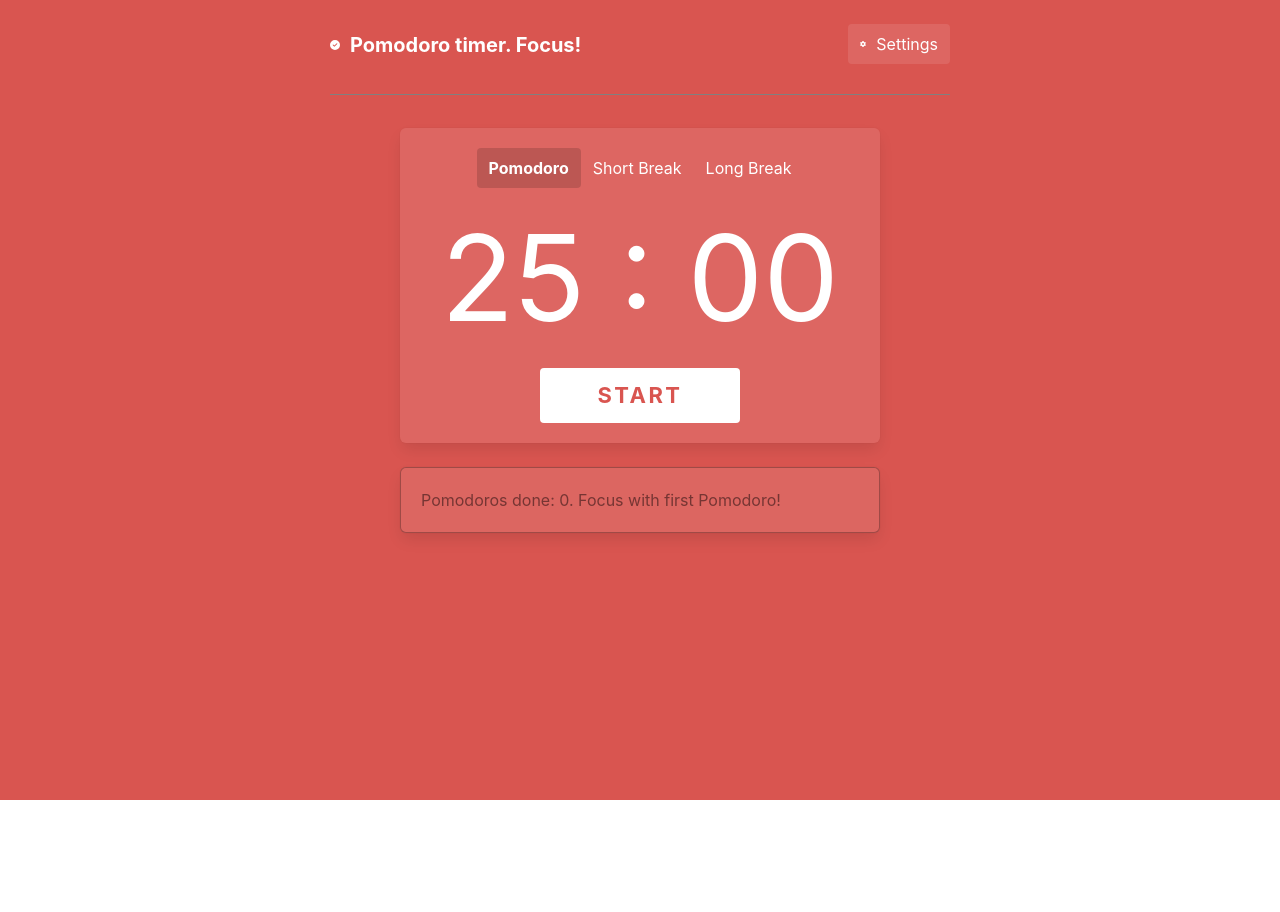
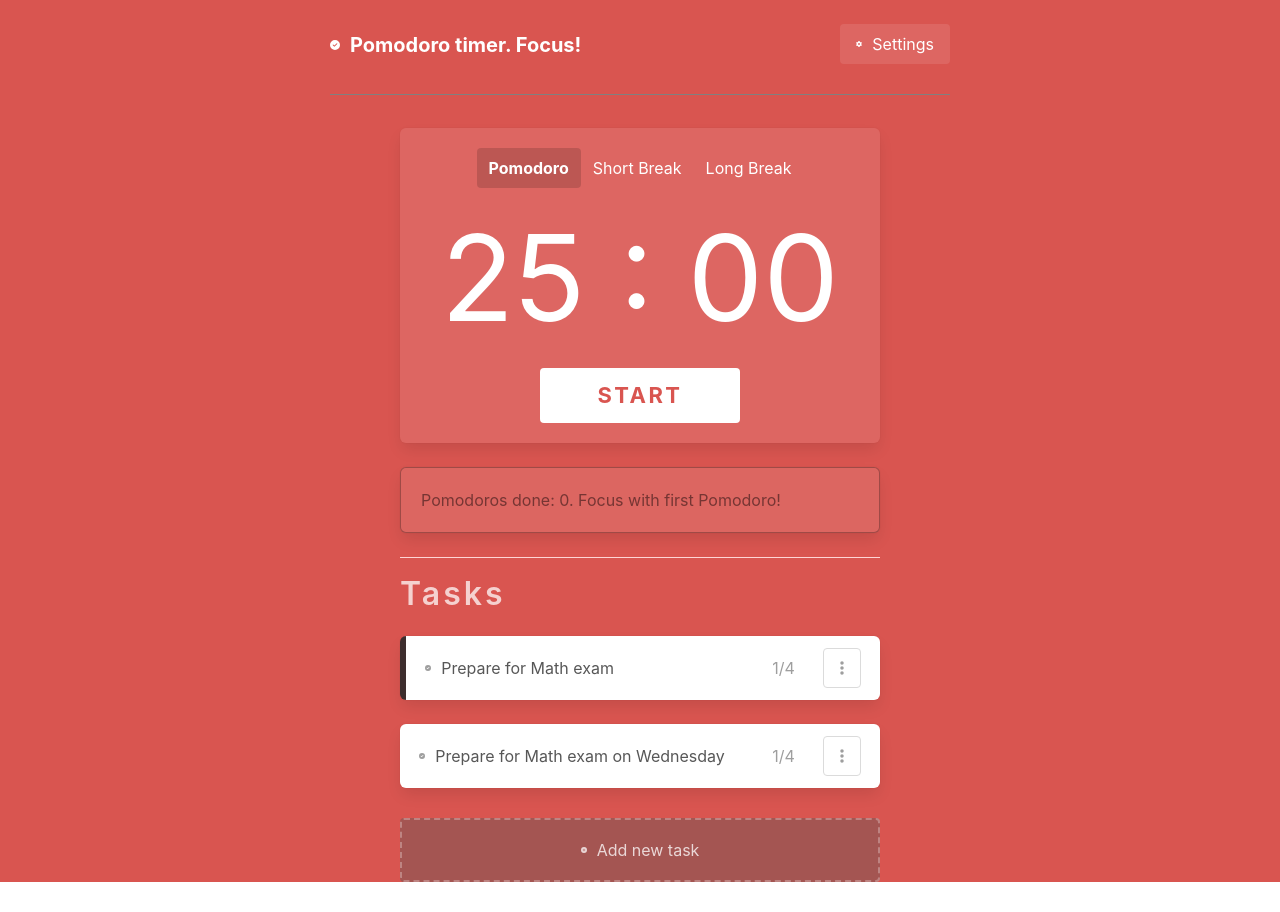
Before and after one commit to klaudiaholyst/Pomodoro, a React (Create React App) app: page / in a window 1280 px wide. Before the commit the page ends 800 px from the top, so only its background shows below. Built offline with nearby package versions, Linux system fonts and the light colour scheme.

Commit message:
task component

```diff
--- a/src/App.css
+++ b/src/App.css
@@ -19,3 +19,7 @@
   max-width: 620px;
   margin: auto;
 }
+.containerNarrow {
+  max-width: 480px;
+  margin: auto;
+}
--- a/src/App.tsx
+++ b/src/App.tsx
@@ -4,6 +4,7 @@ import "bulma/css/bulma.min.css";
 import Timer from "./components/Timer";
 import Header from "./components/Header";
 import Settings from "./components/Settings";
+import Tasks from "./components/Tasks";
 
 enum ModeType {
   POMODORO = "pomodoro",
@@ -29,9 +30,26 @@ function App() {
   });
   const [color, setColor] = useState("red");
   const [settingsActive, setSettingsActive] = useState(false);
+
+  const [tasks, setTasks] = useState([
+    {
+      id: "abc",
+      name: "Prepare for Math exam",
+      isDone: false,
+      inProgressNow: true,
+    },
+    {
+      id: "abcde",
+      name: "Prepare for Math exam on Wednesday",
+      isDone: false,
+      inProgressNow: false,
+    },
+  ]);
   return (
     <div className={`App ${color}`}>
-      <Header setSettingsActive={() => setSettingsActive(!settingsActive)} />
+      <Header
+        setSettingsActive={() => setSettingsActive((prevState) => !prevState)}
+      />
       <Timer
         modeColor={(color) => setColor(color)}
         pomodoro={pomodoro}
@@ -45,20 +63,21 @@ function App() {
         shortBreakMinutes={shortBreak.duration}
         closeSettings={() => setSettingsActive(false)}
         changeModesDuration={(values) => {
-          setPomodoro((pomodoro) => ({
-            ...pomodoro,
+          setPomodoro((prevState) => ({
+            ...prevState,
             duration: values.pomodoro,
           }));
-          setShortBreak((shortBreak) => ({
-            ...shortBreak,
+          setShortBreak((prevState) => ({
+            ...prevState,
             duration: values.shortBreak,
           }));
-          setLongBreak((longBreak) => ({
-            ...longBreak,
+          setLongBreak((prevState) => ({
+            ...prevState,
             duration: values.longBreak,
           }));
         }}
       />
+      <Tasks initialTodos={tasks} />
     </div>
   );
 }
--- a/src/components/Header.css
+++ b/src/components/Header.css
@@ -18,4 +18,5 @@
 .button--settings {
   background-color: rgba(255, 255, 255, 0.1);
   color: white;
+  border: none;
 }
--- /dev/null
+++ b/src/components/Tasks.css
@@ -0,0 +1,44 @@
+.ul {
+  list-style-type: none;
+}
+.li {
+  display: flex;
+  justify-content: space-between;
+  align-items: center;
+  color: #9e9e9e;
+  padding: 0.75rem 1.2rem;
+}
+.li.active {
+  border-left: 6px solid rgb(61 46 46);
+}
+.title {
+  color: #ffffffba;
+  letter-spacing: 3px;
+  padding-top: 18px;
+  border-top: solid 1px #ffd5d5;
+}
+
+.taskDetails {
+  display: flex;
+  align-items: center;
+}
+.taskName {
+  color: #575757;
+  word-break: break-word;
+}
+.taskIcon {
+  padding-right: 10px;
+  height: 28px;
+}
+.dotsIcon {
+  margin-left: 28px;
+  color: #9e9e9e;
+}
+.button--newTask {
+  margin: 30px auto;
+  padding: 0.75rem 1.2rem;
+  height: 64px;
+  background-color: #57575767;
+  border: dashed #ffffff47 2px;
+  color: rgb(255 255 255 / 77%);
+}
--- /dev/null
+++ b/src/components/Tasks.tsx
@@ -0,0 +1,54 @@
+import { useState } from "react";
+import "./Tasks.css";
+import { FontAwesomeIcon } from "@fortawesome/react-fontawesome";
+import { faEllipsisVertical } from "@fortawesome/free-solid-svg-icons";
+import { faCircleCheck } from "@fortawesome/free-solid-svg-icons";
+import { faCirclePlus } from "@fortawesome/free-solid-svg-icons";
+
+interface Todo {
+  id: string;
+  name: string;
+  isDone: boolean;
+  inProgressNow: boolean;
+}
+
+interface TasksProps {
+  initialTodos: Todo[];
+}
+
+const Tasks = ({ initialTodos }: TasksProps) => {
+  const [todos, setTodos] = useState<Todo[]>(initialTodos);
+  const [selectedTodoId, setSelectedTodoId] = useState<string>();
+
+  const selectedTodo = todos.find((todo) => todo.id === selectedTodoId);
+  return (
+    <div className="containerNarrow">
+      <h2 className="title">Tasks</h2>
+      <ul className="ul">
+        {todos.map((todo) => (
+          <li
+            key={todo.id}
+            className={`box is-fullwidth li ${todo.inProgressNow && "active"}`}
+          >
+            <div className="taskDetails">
+              <FontAwesomeIcon icon={faCircleCheck} className="taskIcon" />
+              <p className="taskName">{todo.name}</p>
+            </div>
+            <div className="taskDetails">
+              <p>1/4</p>
+              <button className="button dotsIcon">
+                <FontAwesomeIcon icon={faEllipsisVertical} />
+              </button>
+            </div>
+          </li>
+        ))}
+      </ul>
+      <button className="button is-fullwidth button--newTask">
+        <FontAwesomeIcon icon={faCirclePlus} className="taskIcon" />
+        Add new task
+      </button>
+    </div>
+  );
+};
+
+export default Tasks;
--- a/src/components/Timer.css
+++ b/src/components/Timer.css
@@ -14,19 +14,19 @@
   height: 1px;
   border: none;
 }
-.button {
+.button--timer {
   padding: 2px 12px;
   background-color: transparent;
   color: white;
   border: none;
 }
 
-.button.is-active {
+.button--timer.is-active {
   background-color: rgba(0, 0, 0, 0.15);
   color: white;
   font-weight: bold;
 }
-.button.start {
+.button--timer.start {
   width: 200px;
   background-color: white;
   font-weight: bold;
@@ -34,13 +34,13 @@
   letter-spacing: 2.5px;
 }
 
-.button.start.red {
+.button--timer.start.red {
   color: rgb(217, 85, 80);
 }
-.button.start.blue {
+.button--timer.start.blue {
   color: rgb(69, 124, 163);
 }
-.button.start.green {
+.button--timer.start.green {
   color: rgb(76, 145, 149);
 }
 .time {
--- a/src/components/Timer.tsx
+++ b/src/components/Timer.tsx
@@ -43,15 +43,17 @@ const Timer = (props: TimerProps) => {
   ]);
 
   const handleStartStopButton: React.MouseEventHandler = () => {
-    setIsCounting(!isCounting);
+    setIsCounting((currIsCounting) => !currIsCounting);
     setPlaying(true);
   };
+
   const showNewMode = (mode: ModeInterface) => {
     setMode(mode);
     setMinutes(mode.duration);
     setSeconds(0);
     props.modeColor(mode.color);
   };
+
   const handleMode = (mode: ModeInterface) => {
     if (isCounting) {
       setNewMode(mode);
@@ -65,13 +67,14 @@ const Timer = (props: TimerProps) => {
     setIsCounting(false);
     showNewMode(mode);
   };
+
   useEffect(() => {
     if (isCounting) {
       const timer = setInterval(() => {
         if (seconds > 0) {
-          setSeconds(seconds - 1);
+          setSeconds((currSeconds) => currSeconds - 1);
         } else if (minutes > 0) {
-          setMinutes(minutes - 1);
+          setMinutes((currMinutes) => currMinutes - 1);
           setSeconds(59);
         } else {
           clearInterval(timer);
@@ -82,7 +85,7 @@ const Timer = (props: TimerProps) => {
           ) {
             handleSwitchMode(props.pomodoro);
           } else if (mode.type === ModeType.POMODORO) {
-            setDonePomodoros(donePomodoros + 1);
+            setDonePomodoros((currDonePomodoros) => currDonePomodoros + 1);
             if ((donePomodoros + 1) % 4 === 0) {
               handleSwitchMode(props.longBreak);
             } else {
@@ -120,19 +123,25 @@ const Timer = (props: TimerProps) => {
       <div className="timer box">
         <div className="container">
           <button
-            className={`button  ${mode === props.pomodoro && "is-active"}`}
+            className={`button button--timer  ${
+              mode === props.pomodoro && "is-active"
+            }`}
             onClick={() => handleMode(props.pomodoro)}
           >
             Pomodoro
           </button>
           <button
-            className={`button  ${mode === props.shortBreak && "is-active"}`}
+            className={`button button--timer  ${
+              mode === props.shortBreak && "is-active"
+            }`}
             onClick={() => handleMode(props.shortBreak)}
           >
             Short Break
           </button>
           <button
-            className={`button  ${mode === props.longBreak && "is-active"}`}
+            className={`button button--timer  ${
+              mode === props.longBreak && "is-active"
+            }`}
             onClick={() => handleMode(props.longBreak)}
           >
             Long Break
@@ -147,7 +156,7 @@ const Timer = (props: TimerProps) => {
         </div>
         <div className="container">
           <button
-            className={`button start ${mode.color}`}
+            className={`button button--timer start ${mode.color}`}
             onClick={handleStartStopButton}
           >
             {!isCounting ? "START" : "STOP"}
--- a/src/hooks/useForm.js
+++ b/src/hooks/useForm.js
@@ -13,7 +13,7 @@ const useForm = (values) => {
       event.target.type === "number"
         ? Number(event.target.value)
         : event.target.value;
-    setInputs({ ...inputs, [event.target.name]: newValue });
+    setInputs((prevState) => ({ ...prevState, [event.target.name]: newValue }));
   };
   return {
     handleSubmit,
```
